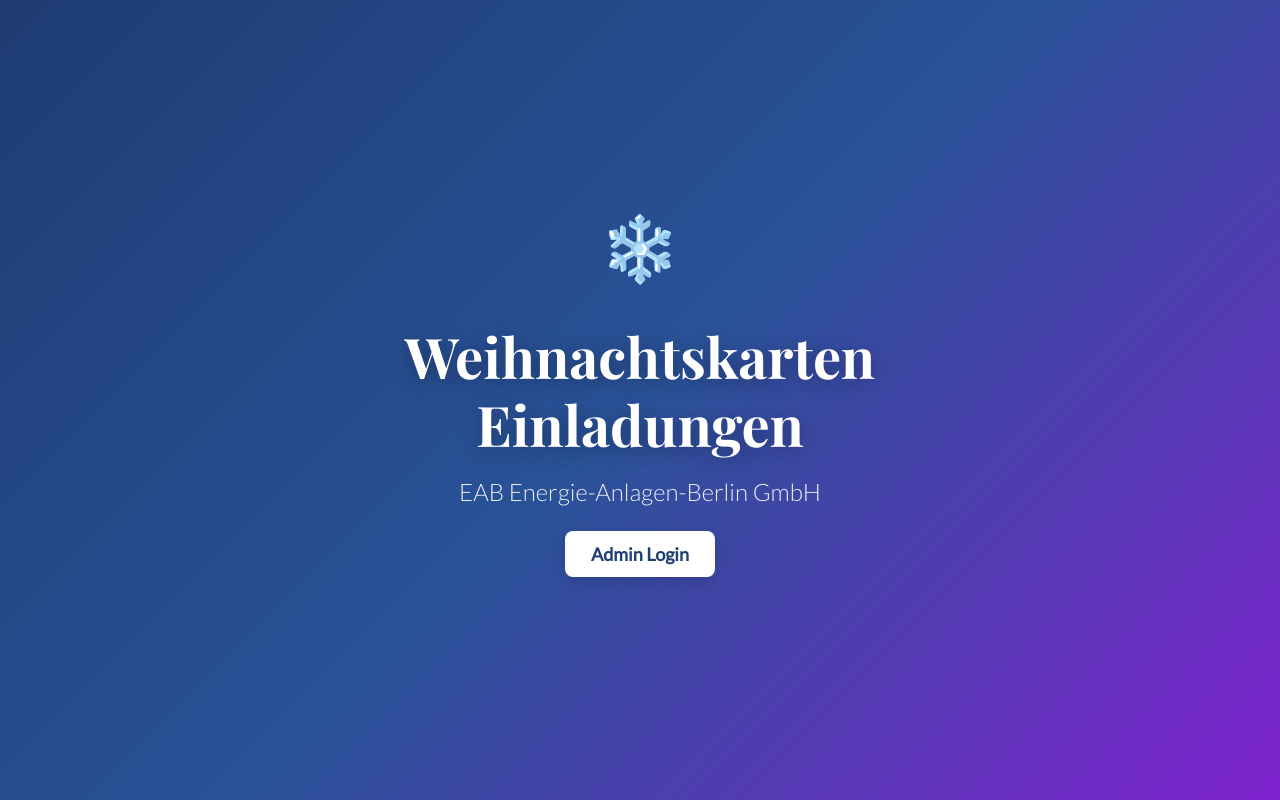
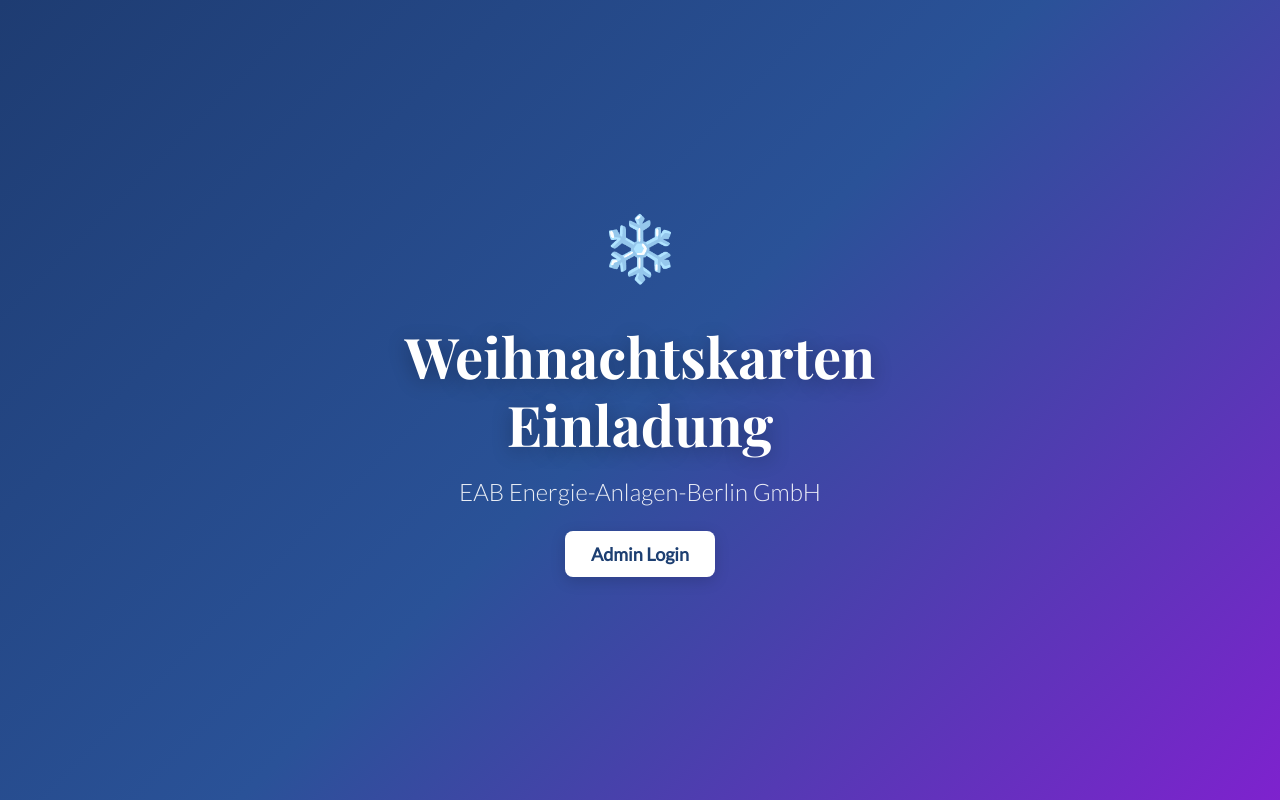
Before and after one commit to NamTruongTran/EAB-Einladungskarte-Weihnachten, a plain HTML site: page index.html in a window 1280 px wide. Drawn offline with nearby package versions, Linux system fonts and the light colour scheme.

Commit message:
mini change

```diff
--- a/index.html
+++ b/index.html
@@ -106,7 +106,7 @@
 <body>
     <div class="container">
         <div class="snowflake">❄️</div>
-        <h1>Weihnachtskarten<br>Einladungen</h1>
+        <h1>Weihnachtskarten<br>Einladung</h1>
         <p class="admin-name">EAB Energie-Anlagen-Berlin GmbH</p>
         <!-- ⭐ Admin Login Button -->
         <a href="/invitation/admin-7k9mP4xR/" class="admin-btn">Admin Login</a>
```
